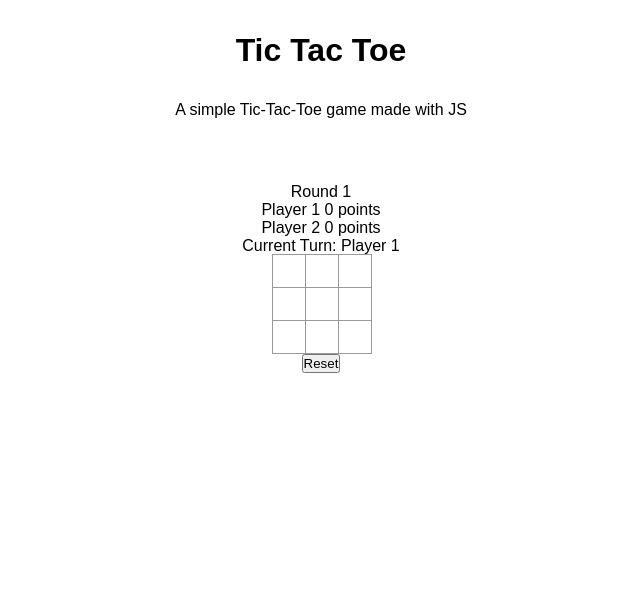
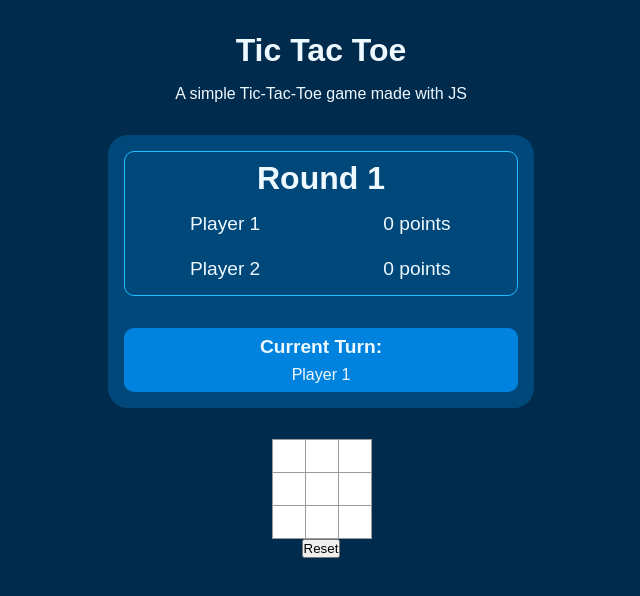
Before and after one commit to ndrsov/TicTacToe_TOP, a plain HTML site: page index.html in a window 1280 px wide. Shown: the whole page, without its empty margins (319-959 px from the left). Drawn offline with Linux system fonts and the light colour scheme.

Commit message:
Style game information panel

```diff
--- a/index.html
+++ b/index.html
@@ -14,10 +14,15 @@
       <div class="game-information">
         <div class="players-score">
           <p class="round">Round <span>1</span></p>
-          <p class="p1-score">Player 1 <span>0</span> points</p>
-          <p class="p2-score">Player 2 <span>0</span> points</p>
+          <p class="p1-score">Player 1</p>
+          <span>0 points</span>
+          <p class="p2-score">Player 2</p>
+          <span>0 points</span>
         </div>
-        <p>Current Turn: <span id="player-display"></span></p>
+        <div class="turns">
+          <p>Current Turn:</p>
+          <span id="player-display"></span>
+        </div>
       </div>
       <div class="board" id="main-board"></div>
       <button class="btn reset-btn" id="reset">Reset</button>
--- a/style.css
+++ b/style.css
@@ -20,11 +20,13 @@ html {
 
 body {
   font-family: sans-serif;
+  background-color: var(--prussian-blue-950);
+  color: var(--prussian-blue-50);
 }
 
 h1 {
   text-align: center;
-  margin: 2rem;
+  margin: 2rem auto 1rem;
 }
 
 p {
@@ -36,7 +38,50 @@ p {
   flex-direction: column;
   align-items: center;
   justify-content: center;
-  margin: 4rem;
+  margin: 2rem;
+}
+
+.game-information {
+  background-color: var(--prussian-blue-900);
+  margin-bottom: 2rem;
+  padding: 1rem;
+  min-width: 35%;
+  border-radius: 20px;
+}
+
+.players-score {
+  font-size: 1.2rem;
+  margin-bottom: 2rem;
+  padding: 0.5rem;
+  border: 1px solid var(--prussian-blue-400);
+  border-radius: 10px;
+  display: grid;
+  grid-template-columns: repeat(2, 1fr);
+  grid-template-rows: repeat(3, 1fr);
+  justify-items: center;
+  align-items: center;
+  gap: 0.5rem;
+}
+
+.round {
+  font-size: 2rem;
+  font-weight: bold;
+  grid-area: 1/1/2/3;
+}
+
+.turns {
+  background-color: var(--prussian-blue-600);
+  display: flex;
+  flex-direction: column;
+  align-items: center;
+  border-radius: 10px;
+  padding: 0.5rem;
+}
+
+.turns p {
+  font-size: 1.2rem;
+  font-weight: bold;
+  margin-bottom: 0.5rem;
 }
 
 .board {
```
